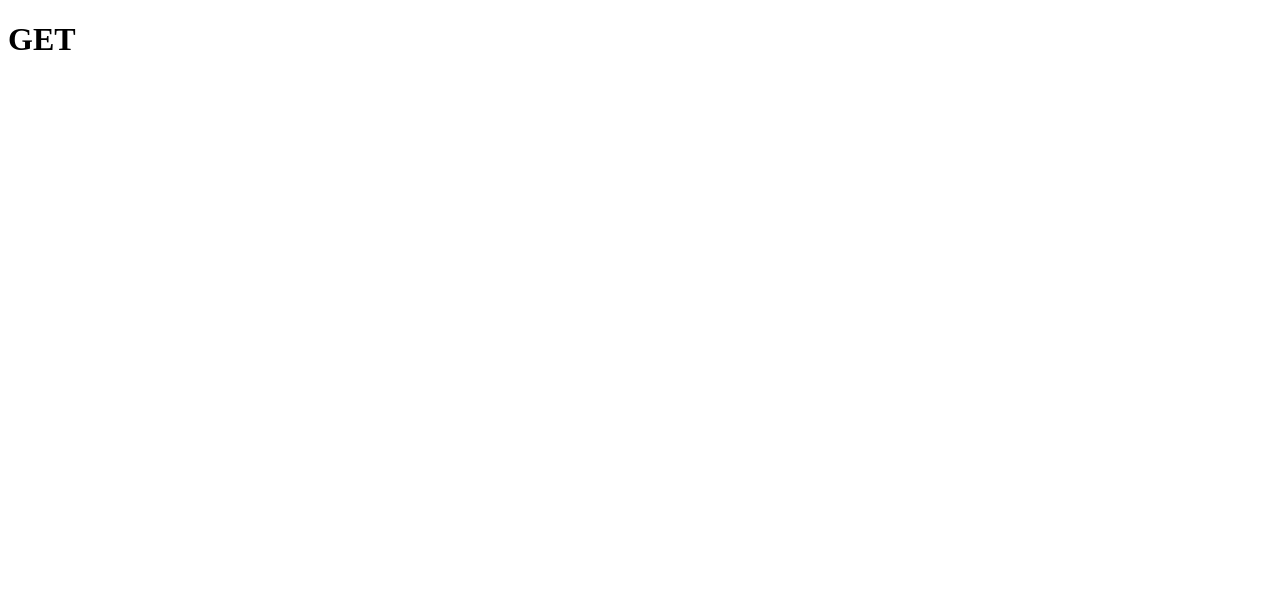
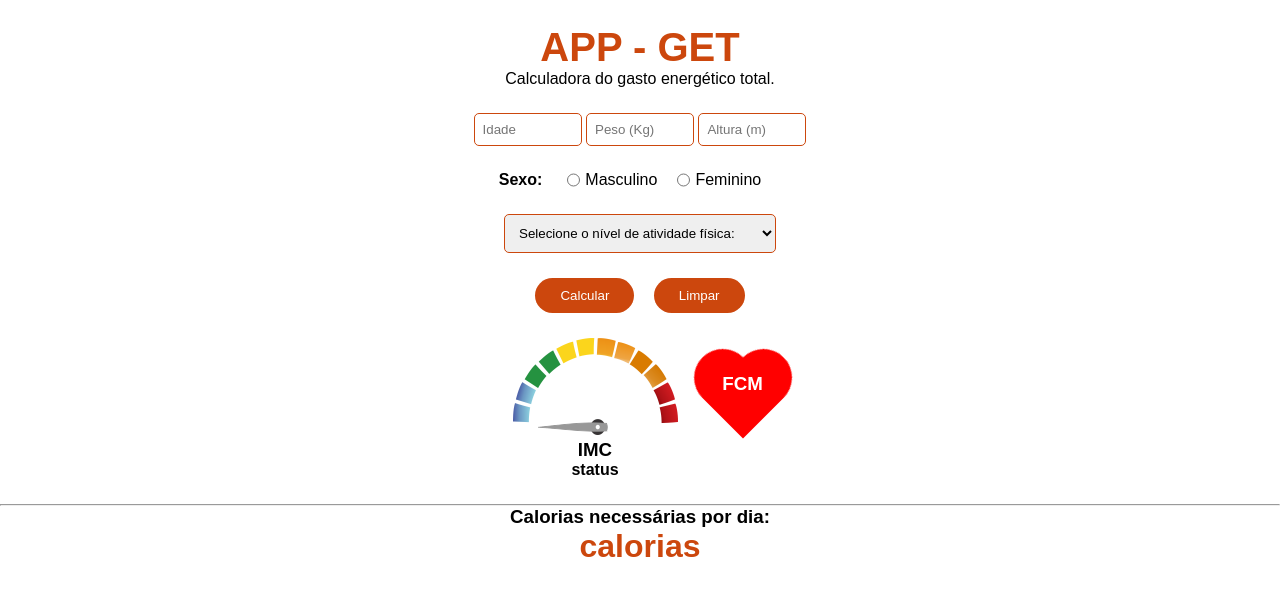
Before and after one commit to professorjosedeassis/healt, a plain HTML site: page index.html in a window 1280 px wide. Drawn offline with Linux system fonts and the light colour scheme.

Commit message:
upload files

```diff
--- /dev/null
+++ b/app.js
@@ -0,0 +1,69 @@
+/**
+ * APP GET
+ * @author Professor José de Assis
+ * https://joseassis.com.br
+ */
+
+let peso, altura, idade, imc, fcm, tmb
+
+function calcular() {
+    idade = frmIMC.txtIdade.value
+    peso = frmIMC.txtPeso.value
+    altura = frmIMC.txtAltura.value
+    if (frmIMC.txtIdade.value === "") {
+        alert("Preencha a idade")
+        frmIMC.txtIdade.focus()
+    } else if (frmIMC.txtPeso.value === "") {
+        alert("Preencha o peso")
+        frmIMC.txtPeso.focus()
+    } else if (frmIMC.txtAltura.value === "") {
+        alert("Preencha a altura")
+        frmIMC.txtAltura.focus()
+    } else if (document.getElementById("m").checked === false && document.getElementById("f").checked === false) {
+        alert("Selecione o sexo")
+    } else if (frmIMC.nivel.value === "") {
+        alert("Selecione o nível de atividade")
+        frmIMC.nivel.focus()
+    } else {
+        imc = peso / (altura * altura)
+        document.getElementById("imc").innerHTML = (`IMC: ${imc.toFixed(2)}`)
+        if (imc < 18.5) {
+            document.getElementById("status").innerHTML = "Abaixo do peso"
+            document.getElementById("grafico").src = "icons/baixo.png"
+        } else if (imc < 25) {
+            document.getElementById("status").innerHTML = "Peso normal"
+            document.getElementById("grafico").src = "icons/normal.png"
+        } else if (imc < 30) {
+            document.getElementById("status").innerHTML = "Sobrepeso"
+            document.getElementById("grafico").src = "icons/sobrepeso.png"
+        } else if (imc < 35) {
+            document.getElementById("status").innerHTML = "Obesidade grau I"
+            document.getElementById("grafico").src = "icons/obesidade1.png"
+        } else if (imc < 40) {
+            document.getElementById("status").innerHTML = "Obesidade grau II"
+            document.getElementById("grafico").src = "icons/obesidade2.png"
+        } else {
+            document.getElementById("status").innerHTML = "Obesidade extrema"
+            document.getElementById("grafico").src = "icons/obesidadeExtrema.png"
+        }
+        fcm = 208 - (0.7 * idade)
+        document.getElementById("freq").innerHTML = fcm
+        let select = document.getElementById("atividade")
+        let opcaoValor = Number(select.options[select.selectedIndex].value)
+        if (document.getElementById("m").checked === true) {
+            tmb = (66 + (13.7 * peso) + (5 * (altura * 100) - (6.8 * idade))) * opcaoValor
+        }
+        if (document.getElementById("f").checked === true) {
+            tmb = (655 + (9.6 * peso) + (1.8 * (altura * 100) - (4.7 * idade))) * opcaoValor
+        }
+        document.getElementById("calorias").innerHTML = tmb.toFixed(2)
+    }
+}
+
+function limpar() {
+    document.getElementById("imc").innerHTML = "IMC"
+    document.getElementById("status").innerHTML = "status"
+    document.getElementById("freq").innerHTML = "FCM"
+    document.getElementById("grafico").src = "icons/reset.png"
+    document.getElementById("calorias").innerHTML = "calorias"
+}
--- a/index.html
+++ b/index.html
@@ -1,11 +1,63 @@
 <!DOCTYPE html>
 <html lang="pt-br">
+
 <head>
     <meta charset="UTF-8">
+    <meta http-equiv="X-UA-Compatible" content="IE=edge">
     <meta name="viewport" content="width=device-width, initial-scale=1.0">
-    <title>GET</title>
+    <title>APP - GET</title>
+    <link rel="stylesheet" href="style.css">
+    <link rel="icon" type="image/png" sizes="512x512" href="./icons/balanca.png">
 </head>
+
 <body>
-    <h1>GET</h1>
+    <header>
+        <h1>APP - GET</h1>
+        <p>Calculadora do gasto energético total.</p>
+    </header>
+    <form name="frmIMC">
+        <input type="number" name="txtIdade" placeholder="Idade">
+        <input type="number" name="txtPeso" placeholder="Peso (Kg)">
+        <input type="number" name="txtAltura" placeholder="Altura (m)">
+        <div class="Radio">
+            <p>Sexo:</p>
+            <input type="radio" name="grupo" id="m"><span class="Sexo">Masculino</span>
+            <input type="radio" name="grupo" id="f"><span class="Sexo">Feminino</span>
+        </div>
+        <select name="nivel" id="atividade">
+            <option value="" selected>Selecione o nível de atividade física: </option>
+            <option value="1.2">Sedentário</option>
+            <option value="1.375">Exercício leve (1-2 dias/semana)</option>
+            <option value="1.55">Exercício moderado (3-5 dias/semana)</option>
+            <option value="1.725">Exercício pesado (6-7 dias/semana)</option>
+            <option value="1.9">Atleta (2x dia)</option>
+        </select>
+        <br>
+        <input type="button" value="Calcular" onclick="calcular()">
+        <input type="reset" value="Limpar" onclick="limpar()">
+    </form>
+
+    <div class="Info">
+        <div class="Peso">
+            <img src="icons/reset.png" alt="marcador IMC" id="grafico">
+            <h3 id="imc">IMC</h3>
+            <h4 id="status">status</h4>
+        </div>
+        <!-- Coração -->
+        <div class="Fcm">
+            <div class="Coracao">
+                <div class="Quadrado"></div>
+                <div class="Circulo Top"></div>
+                <div class="Circulo Left"></div>
+            </div>
+            <h3 id="freq">FCM</h3>
+        </div>
+    </div>
+    <hr>
+    <h3>Calorias necessárias por dia:</h3>
+    <h4 id="calorias">calorias</h4>
+    <script src="app.js"></script>
+
 </body>
+
 </html>
--- /dev/null
+++ b/style.css
@@ -0,0 +1,166 @@
+* {
+    margin: 0;
+    padding: 0;
+}
+
+body {
+    font-family: sans-serif;
+    font-size: 1em;
+    text-align: center;
+}
+
+/* Cabeçalho */
+header {
+    margin: 25px 0px 25px 0px;
+}
+
+header h1 {
+    font-size: 2.5em;
+    color: #cc470d;
+}
+
+/* Formulário */
+input[type=number] {
+    width: 90px;
+    padding: 8px;
+    border-radius: 5px;
+    border: 1px solid #cc470d;
+}
+
+input[type=number]::-webkit-inner-spin-button {
+    -webkit-appearance: none;
+}
+
+input[type=number] {
+    -moz-appearance: textfield;
+    appearance: textfield;
+}
+
+.Radio {
+    display: flex;
+    justify-content: center;
+    margin: 25px 0px 25px 0px;
+}
+
+.Radio p {
+    padding-right: 25px;
+    font-weight: 700;
+}
+
+.Sexo {
+    padding: 0px 20px 0px 5px;
+}
+
+#atividade {
+    margin-bottom: 25px;
+    padding: 10px;
+    border-radius: 5px;
+    border: 1px solid #cc470d;
+}
+
+input[type=button] {
+    padding: 10px 25px 10px 25px;
+    margin-right: 15px;
+    border-radius: 25px;
+    border: none;
+    background-color: #cc470d;
+    color: #fff;
+}
+
+input[type=reset] {
+    padding: 10px 25px 10px 25px;
+    border-radius: 25px;
+    border: none;
+    background-color: #cc470d;
+    color: #fff;
+}
+
+/** Info IMC e FCM **/
+.Info {
+    display: flex;
+    justify-content: center;
+    text-align: center;
+    margin: 25px 0px 25px 0px;
+}
+
+.Peso {
+    text-align: center;
+}
+
+.Fcm {
+    display: flex;
+    justify-content: center;
+    text-align: center;
+    margin-top: 35px;
+}
+
+/** Calorias **/
+#calorias {
+    font-size: 2em;
+    font-weight: 700;
+    color: #cc470d;
+}
+
+
+/*** Coração pulsando ***/
+.Coracao {
+    width: 50px;
+    height: 50px;
+    position: relative;
+    transform: rotate(-135deg);
+    margin-left: 40px;
+    animation: pulsar 0.7s infinite alternate;
+    z-index: -1;
+}
+
+.Quadrado {
+    width: 50px;
+    height: 50px;
+    position: absolute;
+    background-color: #ff0000;
+}
+
+.Circulo {
+    width: 50px;
+    height: 50px;
+    border-radius: 50px;
+    position: absolute;
+    background-color: #ff0000;
+}
+
+.Top {
+    top: 50%;
+}
+
+.Left {
+    left: 50%;
+}
+
+#freq {
+    position: absolute;
+    padding-left: 40px;
+    color: #fff;
+}
+
+@keyframes pulsar {
+    0% {
+        transform: scale(0.95) rotate(-135deg);
+    }
+
+    100% {
+        transform: scale(1.15) rotate(-135deg);
+    }
+}
+
+/* rotacionar tela */
+@media screen and (min-width: 576px) and (max-width: 992px) and (orientation: landscape) {
+    html {
+        transform: rotate(-90deg);
+        transform-origin: left top;
+        width: 100vh;
+        overflow-x: hidden;
+        position: absolute;
+        top: 100%;
+        left: 0;
+    }
+}
```
Also changed, not shown: icons/baixo.png (added), icons/balanca.png (added), icons/normal.png (added), icons/obesidade1.png (added), icons/obesidade2.png (added), icons/obesidadeExtrema.png (added), icons/reset.png (added), icons/sobrepeso.png (added).
